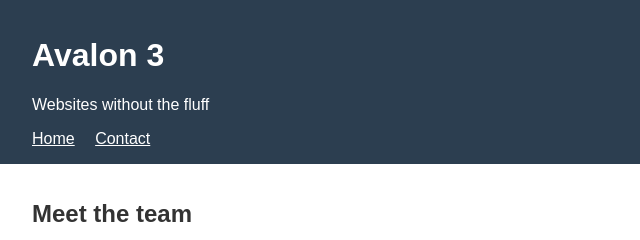
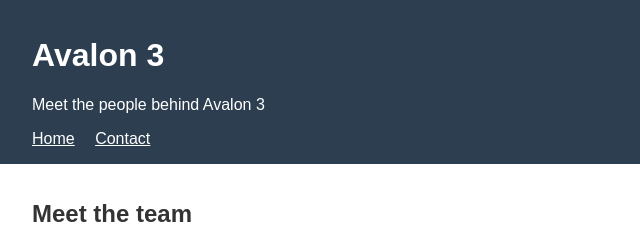
Before and after one commit to RomeoFrancoBarro/Git-Baselining, a plain HTML site: page index.html in a window 1280 px wide. Shown: the top 240 px of the page, 0-640 px from the left. Drawn offline with Linux system fonts and the light colour scheme.

Commit message:
Update tagline

```diff
--- a/index.html
+++ b/index.html
@@ -8,7 +8,7 @@
 <body>
   <header>
     <h1>Avalon 3</h1>
-    <p class="tagline">Websites without the fluff</p>
+    <p class="tagline">Meet the people behind Avalon 3</p>
     <nav>
       <a href="index.html">Home</a>
       <a href="contact.html">Contact</a>
```
